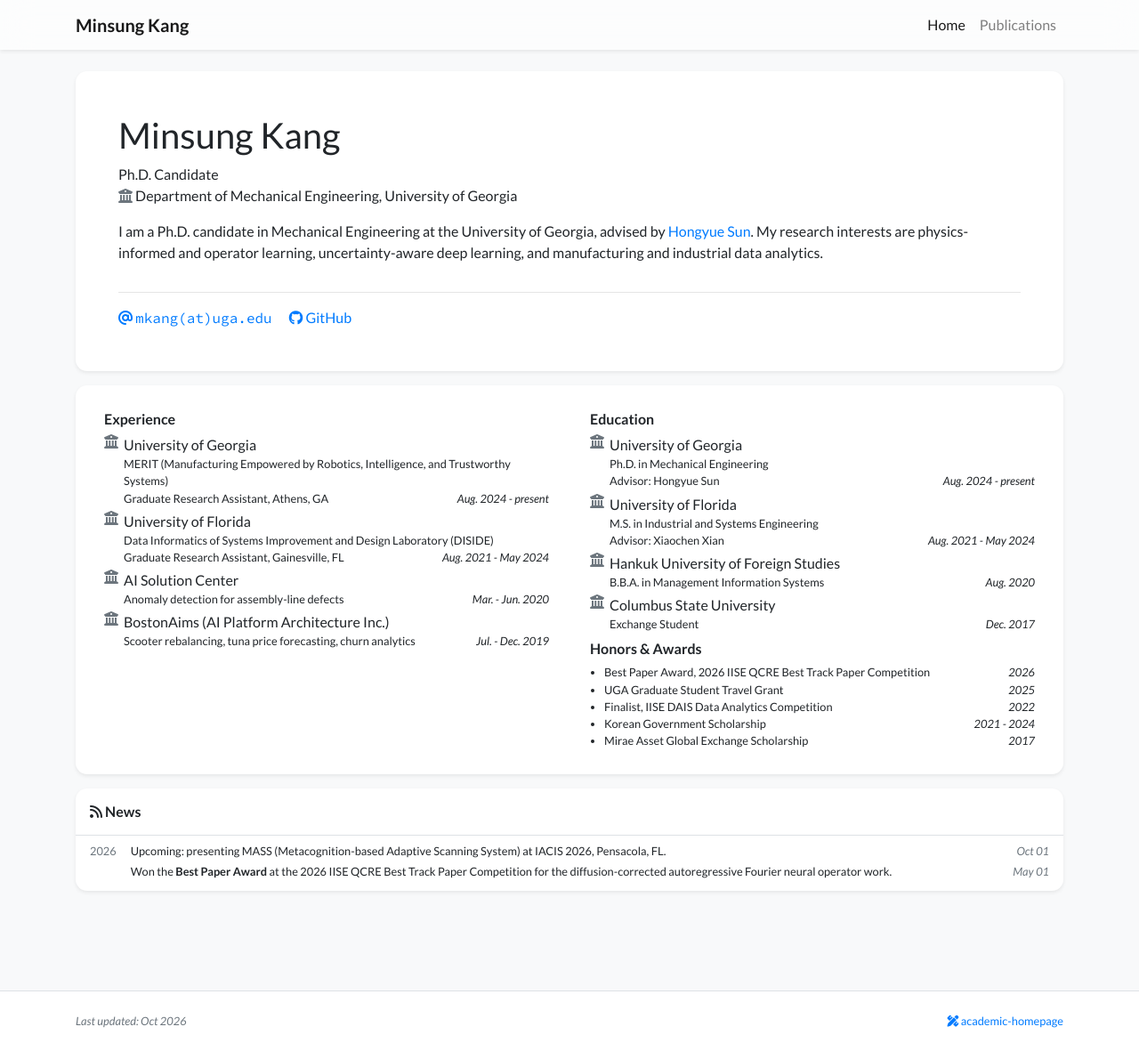
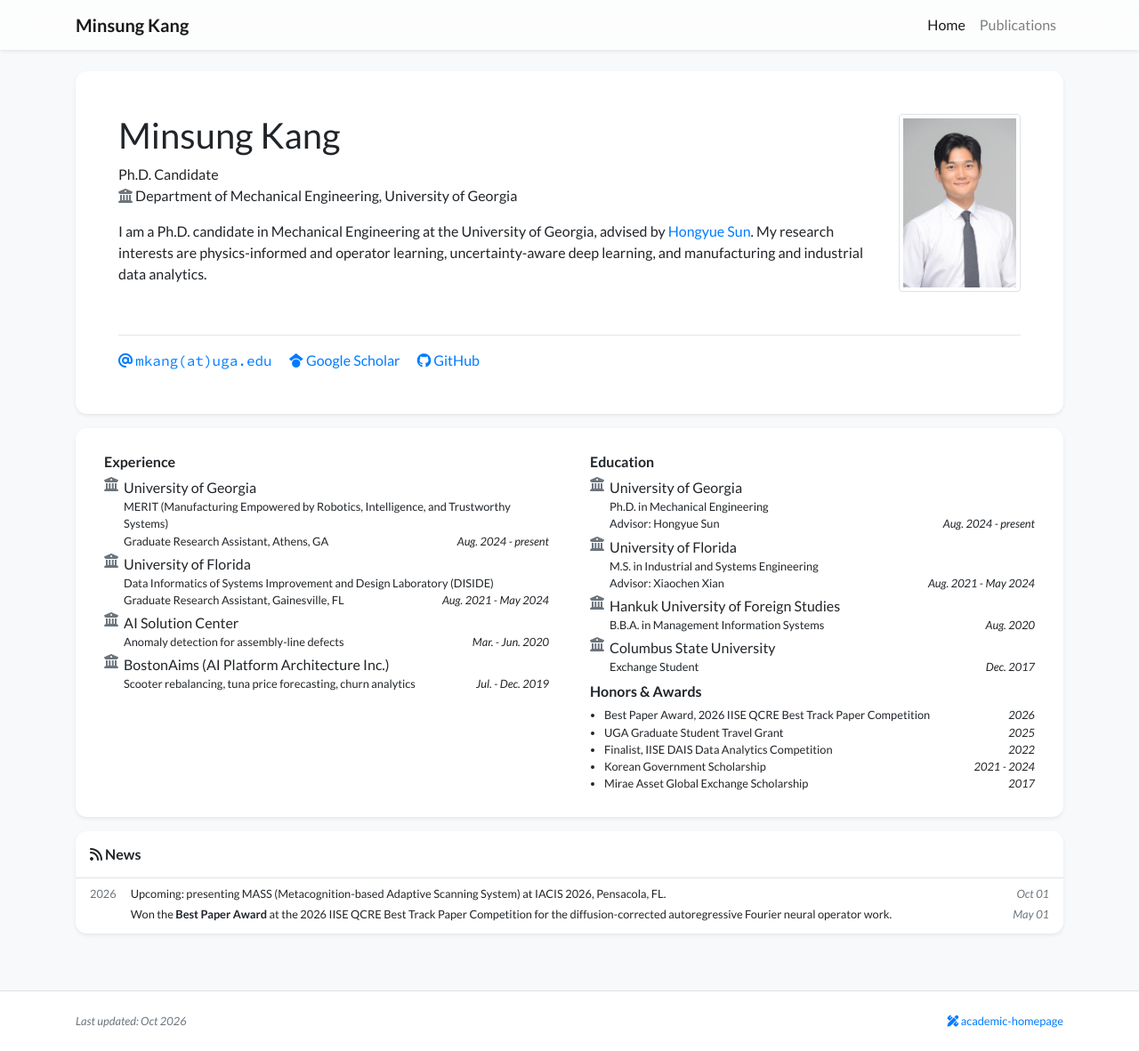
Before and after one commit to minsung-k/minsung-k.github.io, a Jekyll site: the page built from index.html, in a window 1280 px wide and 1181 px high. Shown: the whole window at 89% size. Built offline with Jekyll 4.4.1, drawn with Linux system fonts in a browser that asks for light colours; nearby versions of some CDN libraries; a style sheet for code colours, icons or effects is not loaded.

Commit message:
Add portrait and Google Scholar link
Co-Authored-By: Claude Sonnet 5.5 <noreply@anthropic.com>
Claude-Session: https://claude.ai/code/session_011Viuu9hdhE2h1V3nq3Hj9S

```diff
--- a/_data/profile.yml
+++ b/_data/profile.yml
@@ -9,7 +9,7 @@ positions:
 
 email: "mkang@uga.edu"
 # TODO: cv_link: add a PDF of the CV under assets/ and link it here, e.g. /assets/cv/Minsung_Kang_CV.pdf
-# TODO: gscholar: add Google Scholar ID
+gscholar: X4YVCwgAAAAJ
 github: minsung-k
 # TODO: linkedin / orcid IDs
 
@@ -23,8 +23,7 @@ short_bio: >-
   </p>
   <!-- TODO: add a sentence or two about current projects -->
 
-# TODO: add a portrait, then uncomment
-# portrait_url: /assets/images/photos/portrait.jpg
+portrait_url: /assets/images/photos/portrait.jpg
 
 education:
 - name: University of Georgia
```
Also changed, not shown: assets/images/photos/portrait.jpg (added).
